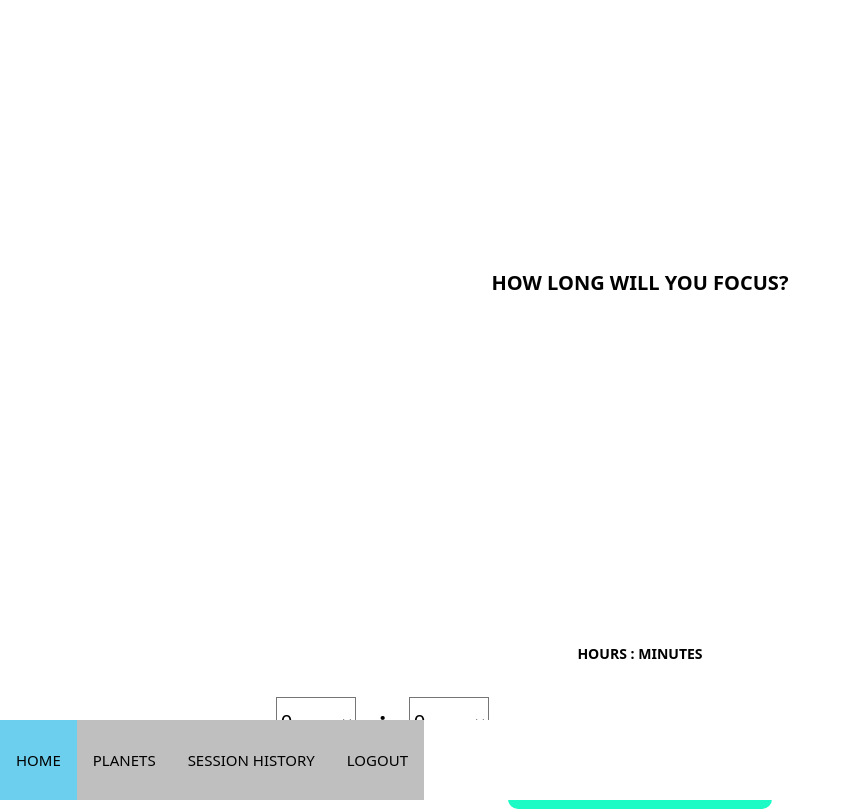
After one commit to jl2357/MobileSystems-MobileApp, a Flask app: page /sessionTimerSetup in a window 1280 px wide. The commit adds this page. Shown: the whole page, without its empty margins (0-851 px from the left). Run offline with Flask 3, Linux system fonts and the light colour scheme.

Commit message:
frontend home and session timer pages
completed the home and session timer front end page with nav bar. still require the pictures. session page camera is working, however page still needs to be designed with the timer

```diff
--- a/PWA_MobileSys/server.py
+++ b/PWA_MobileSys/server.py
@@ -1,28 +1,53 @@
-from flask import Flask, render_template, Response
+from flask import Flask, render_template, Response, request, send_file
 from objRecognition import sessionRecog
+import base64
+from PIL import Image
+import io
 app = Flask(__name__)
 
-#rec = sessionRecog()
+# initialised objects
+rec = sessionRecog()
+
+
+
+# routes
+@app.route('/manifest.json')
+def serve_manifest():
+    return send_file('manifest.json', mimetype='application/manifest+json')
+
+@app.route('/sw.js')
+def serve_sw():
+    return send_file('sw.js', mimetype='application/javascript')
 
 @app.route('/')
 def index():
     return render_template("index.html")
-
-def gen(objRecognotion):
-    while True:
-        video_frame = rec.get_frames()
-        yield (b'--frame\r\n'
-        b'Content-Type: image/jpeg\r\n\r\n' + video_frame + b'\r\n\r\n')
-
-@app.route('/video_feed')
-def video_feed():
-    return Response(gen(rec),
-    mimetype='multipart/x-mixed-replace; boundary=frame')
 
 @app.route('/session')
 def session():
     print("hello")
     return render_template("session.html")
 
+@app.route('/process_frames', methods=['POST'])
+def process_frames():
+    data = request.get_json()
+    recieved_img = data['image'].split(",")[1]
+
+    img_data = base64.b64decode(recieved_img)
+    img = Image.open(io.BytesIO(img_data))
+
+    print(rec.detect_obj(img))
+
+
+    return("Image passed through to python!")
+
+@app.route('/home')
+def home():
+    return render_template("home.html")
+
+@app.route('/sessionTimerSetup')
+def sessionTimerSetup():
+    return render_template("sessionTimerSetup.html")
+
 if __name__ == '__main__':
-    app.run(debug=True, host= '172.20.10.2')
+    app.run(debug=True, host= '192.168.1.150', port= 5500)
--- a/PWA_MobileSys/static/css/index.css
+++ b/PWA_MobileSys/static/css/index.css
@@ -63,10 +63,11 @@ body {
 }
 
 /* index page */
-.LoginTitle {
+.Title {
     color: black;
     font-size: 10px;
     text-align:center;
+    padding-top: 20%;
 }
 .LoginLabels {
     color: black;
@@ -98,7 +99,7 @@ body {
     margin: 12px 0;
 }
 
-.bluebutton{
+.actionButton{
     background-color: #69afff;
     border: none;
     color: black;
@@ -114,41 +115,79 @@ body {
 
 }
 
+.startSessionButton{
+    background-color:#1cfac6;
+    border: none;
+    color: black;
+    display: block;
+
+
+    font-size: 16px;
+    border-radius: 10px;
+
+    padding: 12px 60px;
+    margin-left: auto;
+    margin-right: auto;
+}
 .sessionLabels{
     color: black;
 }
-.event {
-    border-radius:4px;
-    color:#FFFFFF;
-    font-size:12px;
-    margin:0px 30px;
-    padding:2px 0px;
+
+.timerlabel{
+    color: black;
 }
 
-.event.listening {
-    background-color:#333333;
-    display:block;
+#durationSetContainer {
+    padding-left: 20%;
 }
 
-.event.received {
-    background-color:#4B946A;
-    display:none;
+#durationSetContainer h1{
+    color: black;
+}
+.durationSet{
+    display: inline-block;
+
+
 }
 
-#deviceready.ready .event.listening { display: none; }
-#deviceready.ready .event.received { display: block; }
-
-@keyframes fade {
-    from { opacity: 1.0; }
-    50% { opacity: 0.4; }
-    to { opacity: 1.0; }
+.durationSet select{
+    margin: 20px 20px;
+    width: 80px;
+    height: 50px;
+    font-size: 20px;
 }
 
-.blink {
-    animation:fade 3000ms infinite;
-    -webkit-animation:fade 3000ms infinite;
+
+#durationLabel{
+    color: black;
+    padding-top: 25%;
+    text-align: center;
+}
+/* styling nav bar */
+.navbar{
+
+    overflow: hidden;
+    position: fixed;
+    bottom: 0;
+    width: 100%;
+}
+/* styling nav bar links */
+.navbar a{
+    background-color: rgb(191, 191, 191);
+    float: left;
+    display: block;
+    color: black;
+    text-align: center;
+    padding: 30px 16px;
+    text-decoration: none;
+    font-size: 15px;
 }
 
+/* styling nav bar's active link */
+.navbar a.active {
+    background-color:rgb(108, 207, 237);
+    color: black;
+}
 
 @media screen and (prefers-color-scheme: dark) {
     body {
--- a/PWA_MobileSys/templates/session.html
+++ b/PWA_MobileSys/templates/session.html
@@ -10,6 +10,7 @@
         <meta name="color-scheme" content="light dark">
         <link rel="stylesheet" href=" {{ url_for('static', filename='css/index.css') }}">
         <script src=" {{ url_for('static', filename='js/camera.js') }}"></script>
+        <link rel="manifest" href="/manifest.json">
         <title>Distraction Prevention App</title>
     </head>
 
@@ -17,7 +18,7 @@
     <body>
         <p>testing session</p>
 
-        <video autoPlay={true} playsInline={true} muted={true} id="vid"></video>
+        <video id="vid"></video>
 
     </body>
 </html>
--- /dev/null
+++ b/PWA_MobileSys/templates/sessionTimerSetup.html
@@ -0,0 +1,73 @@
+<!DOCTYPE html>
+
+<html>
+    <head>
+        <meta charset="utf-8">
+        <meta http-equiv="Content-Security-Policy" content="default-src 'self' data: https://ssl.gstatic.com 'unsafe-eval'; style-src 'self' 'unsafe-inline'; media-src *; img-src 'self' data: content:;">
+        <meta name="format-detection" content="telephone=no">
+        <meta name="msapplication-tap-highlight" content="no">
+        <meta name="viewport" content="initial-scale=1, width=device-width">
+        <meta name="color-scheme" content="light dark">
+        <link rel="stylesheet" href=" {{ url_for('static', filename='css/index.css') }}">
+        <link rel="manifest" href="/manifest.json">
+
+
+        <title>Distraction Prevention App</title>
+    </head>
+
+
+    <body>
+        <div class="Title">
+            <h1>How long will you focus?</h1>
+        </div> <!-- login title -->
+
+        <div id="durationLabel">
+            <h3>Hours : Minutes</h3>
+        </div>
+
+        <div id="durationSetContainer">
+
+            <div class = "durationSet">
+                <!-- duration select hours -->
+                <select name="hours">
+                    <option value="0hours">0</option>
+                    <option value="1hour">1</option>
+                </select>
+            </div>
+
+            <div class = "durationSet">
+                <h1>:</h1>
+            </div>
+
+            <div class = "durationSet">
+                <!-- duration select minutes -->
+                <select name="minutes">
+                    <option value="0min">0</option>
+                    <option value="5min">5</option>
+                    <option value="10min">10</option>
+                    <option value="15min">15</option>
+                    <option value="20min">20</option>
+                    <option value="25min">25</option>
+                    <option value="30min">30</option>
+                    <option value="35min">35</option>
+                    <option value="40min">40</option>
+                    <option value="45min">45</option>
+                    <option value="50min">50</option>
+                    <option value="55min">55</option>
+                </select>
+            </div>
+        </div>
+    <form action=" {{ url_for('session') }}">
+        <input class="startSessionButton" type="submit" value="Start Focus Session"/>
+    </form>
+
+     <!-- nav bar -->
+     <div class = "navbar">
+        <a href="home" class="active">Home</a>
+        <a href="planets">Planets</a>
+        <a href="history">Session History</a>
+        <a href="/">Logout</a> <!-- return home -->
+     </div>
+
+    </body>
+</html>
```
Also changed, not shown: PWA_MobileSys/objRecognition.py (+23 -10 lines), PWA_MobileSys/static/js/camera.js (+43 -7 lines), PWA_MobileSys/templates/home.html (added, +37 -0 lines), PWA_MobileSys/templates/index.html (+8 -4 lines), PWA_MobileSys/manifest.json (added), PWA_MobileSys/retest.jpg (added), PWA_MobileSys/runs/detect/predict/image0.jpg (added), PWA_MobileSys/runs/detect/predict2/image0.jpg (added), PWA_MobileSys/static/icons/rocket.png (renamed from PWA_MobileSys/static/css/rocket.png), PWA_MobileSys/testing.jpeg (added), 1 other file.
